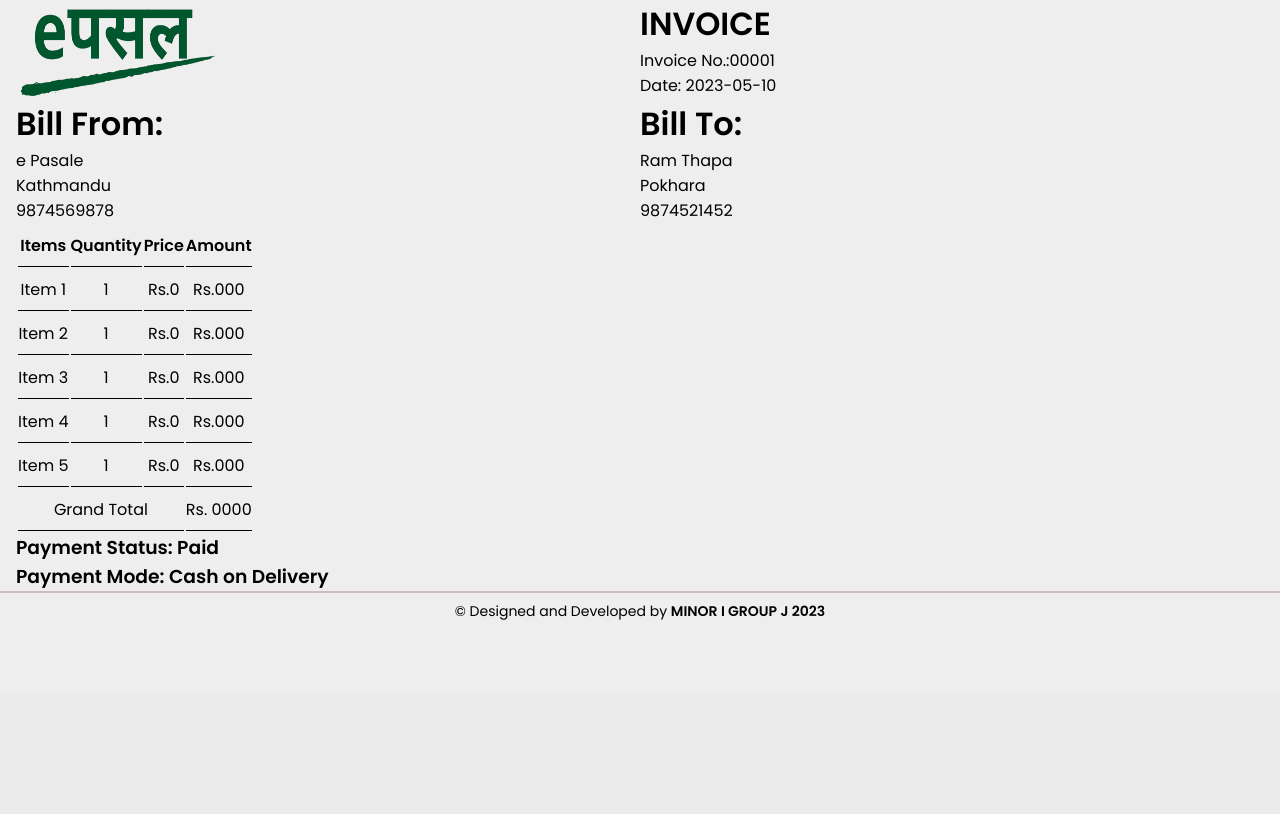
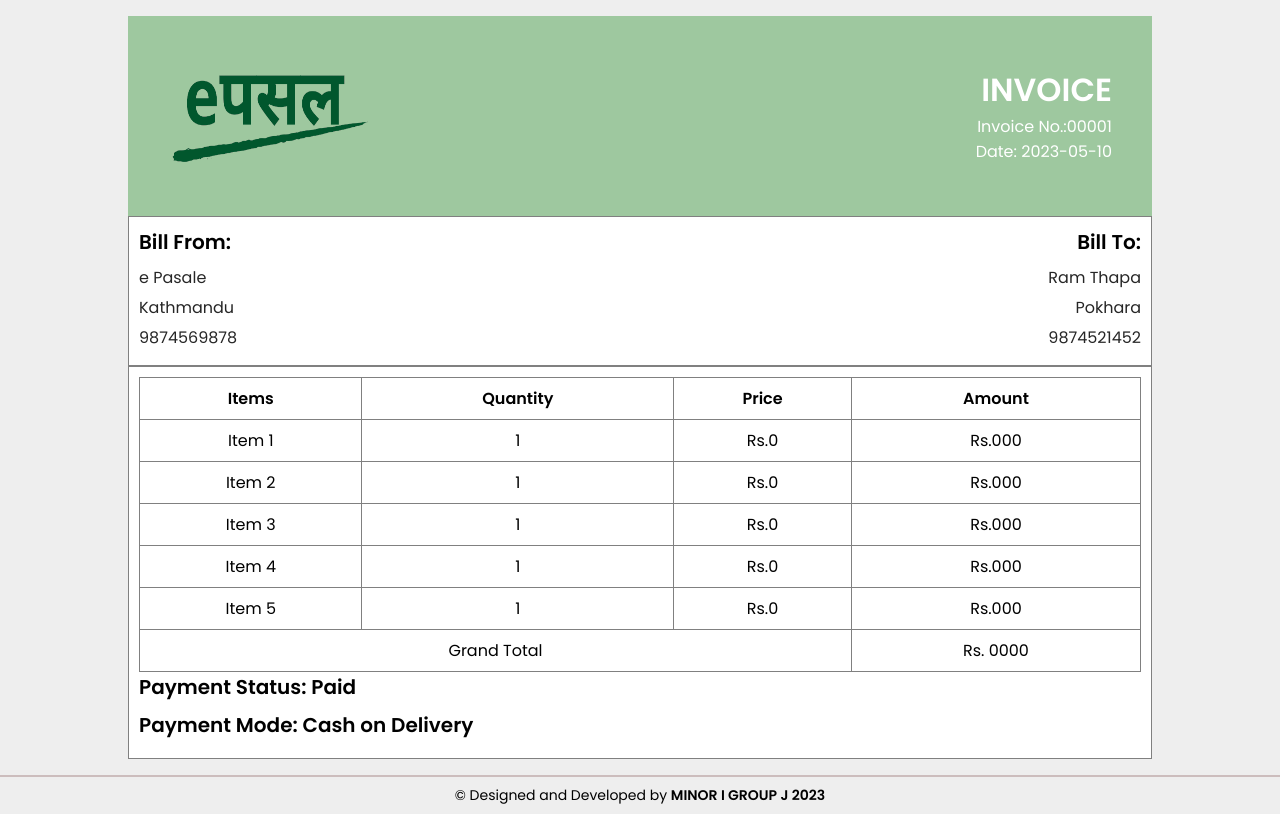
Before and after one commit to agrani58/epasal, a PHP site: page /invoice.php in a window 1280 px wide. Shown: the part 108-922 px from the top of the page. Before the commit the page ends 728 px from the top, so only its background shows below. Run offline with PHP 8.4, Linux system fonts and the light colour scheme.

Commit message:
Changes made to table as well

```diff
--- a/invoice.php
+++ b/invoice.php
@@ -5,25 +5,25 @@
     <meta charset="UTF-8">
     <meta name="viewport" content="width=device-width, initial-scale=1.0">
     <title>ePasal Table</title>
-
     <!-- CSS Stylesheets Start -->
     <link rel="stylesheet" href="/epasale/public/css/style.css">
+    <link rel="stylesheet" href="/epasale/public/css/order.css">
     <!-- CSS Stylesheets End -->
 </head>
 
 <body>
-    <!-- Includes header partial from ./_header.php -->
-    <?php include_once("_header.php"); ?>
+ <!-- Includes header partial from ./_header.php -->
+ <?php include_once("_header.php"); ?>
 
     <!-- Table Start -->
-    <div class="container">
-        <div class="head-section">
+    <div class="invoice__container">
+        <div class="invoice__header">
             <div class="row">
                 <div class="col-6">
-                    <img src="/epasale/public/img/epasal-primary-logo.png" class="invoice__img">
+                    <img  class="invoice__brand" src ="/epasale/public/img/epasal-primary-logo.png">
                 </div>
                 <div class="col-6">
-                    <div class="head-detail">
+                    <div class="invoice__headertext">
                         <h1 class="text-white ">INVOICE</h1>
                         <p class="text-white">Invoice No.:00001</p>
                         <p class="text-white">Date: 2023-05-10</p>
@@ -31,77 +31,77 @@
                 </div>
             </div>
         </div>
-        <div class="body-section">
+        <div class="invoice__body">
             <div class="row">
                 <div class="col-6">
-                    <h1 class="heading">Bill From:</h1>
-                    <p class="sub-heading">e Pasale </p>
-                    <p class="sub-heading">Kathmandu </p>
-                    <p class="sub-heading">9874569878 </p>
+                    <h1 class="invoice__title">Bill From:</h1>
+                    <p class="invoice__subtitle">e Pasale  </p>
+                    <p class="invoice__subtitle">Kathmandu  </p>
+                    <p class="invoice__subtitle">9874569878  </p>
                 </div>
                 <div class="col-6">
-                    <h1 class="heading text-right">Bill To:</h1>
-                    <p class="sub-heading text-right">Ram Thapa </p>
-                    <p class="sub-heading text-right">Pokhara </p>
-                    <p class="sub-heading text-right">9874521452 </p>
+                    <h1 class="invoice__title text-right">Bill To:</h1>
+                    <p class="invoice__subtitle text-right">Ram Thapa  </p>
+                    <p class="invoice__subtitle text-right">Pokhara </p>
+                    <p class="invoice__subtitle text-right">9874521452  </p>
                 </div>
             </div>
         </div>
-        <div class="body-section">
+        <div class="invoice__body">
             <table class="invoice__table">
                 <thead>
                     <tr>
-                        <th class="right">Items</th>
-                        <th class="right">Quantity</th>
-                        <th class="right">Price</th>
+                        <th>Items</th>
+                        <th>Quantity</th>
+                        <th>Price</th>
                         <th>Amount</th>
                     </tr>
                 </thead>
                 <tbody>
                     <tr>
-                        <td class="right"> Item 1</td>
-                        <td class="right"> 1</td>
-                        <td class="right"> Rs.0</td>
+                        <td> Item 1</td>
+                        <td> 1</td>
+                        <td> Rs.0</td>
                         <td> Rs.000</td>
                     </tr>
                     <tr>
-                        <td class="right"> Item 2</td>
-                        <td class="right"> 1</td>
-                        <td class="right"> Rs.0</td>
+                        <td> Item 2</td>
+                        <td> 1</td>
+                        <td> Rs.0</td>
                         <td> Rs.000</td>
                     </tr>
                     <tr>
-                        <td class="right"> Item 3</td>
-                        <td class="right"> 1</td>
-                        <td class="right"> Rs.0</td>
+                        <td> Item 3</td>
+                        <td> 1</td>
+                        <td> Rs.0</td>
                         <td> Rs.000</td>
                     </tr>
                     <tr>
-                        <td class="right"> Item 4</td>
-                        <td class="right"> 1</td>
-                        <td class="right"> Rs.0</td>
+                        <td> Item 4</td>
+                        <td> 1</td>
+                        <td> Rs.0</td>
                         <td> Rs.000</td>
                     </tr>
                     <tr>
-                        <td class="right"> Item 5</td>
-                        <td class="right"> 1</td>
-                        <td class="right"> Rs.0</td>
+                        <td> Item 5</td>
+                        <td> 1</td>
+                        <td> Rs.0</td>
                         <td> Rs.000</td>
                     </tr>
                     <tr>
-                        <td colspan="3" class="right"> Grand Total</td>
+                        <td colspan ="3"> Grand Total</td>
                         <td> Rs. 0000</td>
                     </tr>
                 </tbody>
             </table>
-            <h3 class="heading">Payment Status: Paid</h3>
-            <h3 class="heading">Payment Mode: Cash on Delivery</h3>
+            <h3 class="invoice__title">Payment Status: Paid</h3>
+            <h3 class="invoice__title">Payment Mode: Cash on Delivery</h3>
         </div>
     </div>
     <!-- Table End -->
 
-    <!-- Includes footer partial from ./_footer.php -->
-    <?php include_once("_footer.php"); ?>
+   <!-- Includes footer partial from ./_footer.php -->
+   <?php include_once("_footer.php"); ?>
 </body>
 
 </html>
--- a/public/css/table.css
+++ b/public/css/table.css
@@ -1,30 +1,29 @@
-  .invoice_container {
+
+.invoice__container{
   width: 80%;
   margin-right: auto;
   margin-left: auto;
+  background-color: white;
+  margin-top: 1rem;
+  margin-bottom: 1rem;
 }
 
-  .invoice_head_section {
-    background-color: rgb(158, 200, 159);
+.invoice__header{
+  background-color:rgb(158, 200, 159);
   padding: 50px 40px;
 }
 
-  .invoice__img {
-    max-width: 200px;
+.invoice__brand{
+  max-width:200px;
   height: 100px;
 }
 
-  .invoice_heading_detail {
-    float: right;
-    text-align: right;
-  }
-
-  .invoice_heading__text_white {
+.text-white{
   color: #fff;
   text-align: right;
 }
 
-  .invoice_body_section {
+.invoice__body{
   padding: 10px;
   border: 1px solid gray;
 }
@@ -33,50 +32,48 @@
   display: flex;
   flex-wrap: wrap;
 }
+
 .col-6{
   width: 50%;
   flex: 0 0 auto;
 }
-  .invoice_body_section__heading {
+
+.invoice__title{
   font-size: 20px;
   margin-bottom: 08px;
 }
-
-  .invoice_body_section__sub-heading {
+.invoice__subtitle{
   color: #262626;
   margin-bottom: 5px;
 }
-
-  .head-section .head-detail p {
+.invoice__headertext{
+  float: right;
+  text-align: right;
+}
+.invoice__table p{
   margin: 0;
   padding: 0;
 }
-
-  .invoice_table {
+.invoice__table{
   background-color: #fff;
   width: 100%;
   border-spacing: 0px;
+  border-collapse: collapse;
+
+}
+.invoice__table td{
+  text-align: center;
+  padding-top: 08px;
+  padding-bottom: 08px;
+  border: 1px solid gray;
 
 }
 
-  .invoice__table td {
-    text-align: center;
+.invoice__table th{
   padding-top: 08px;
   padding-bottom: 08px;
-    border-bottom: 1px solid black;
-
+  border: 1px solid gray;
 }
-
-  .invoice_right {
-    border-right: 1px solid black;
-  }
-
-  .invoice__table th {
-    padding-top: 08px;
-    padding-bottom: 08px;
-    border-bottom: 1px solid black;
-  }
-
-  .invoice_text-right {
+.invoice__container .text-right{
   text-align: right;
 }
```
Lines whose indentation alone changed are shown as unchanged.
